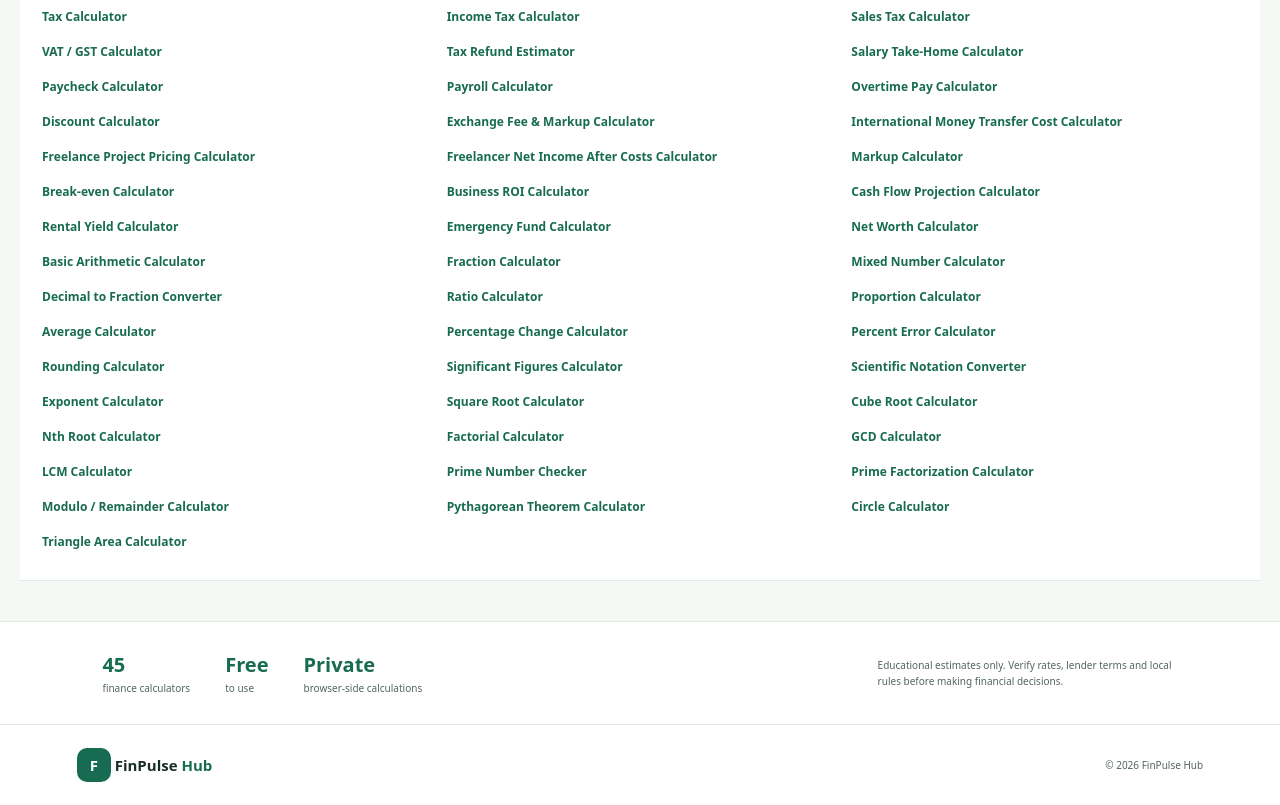
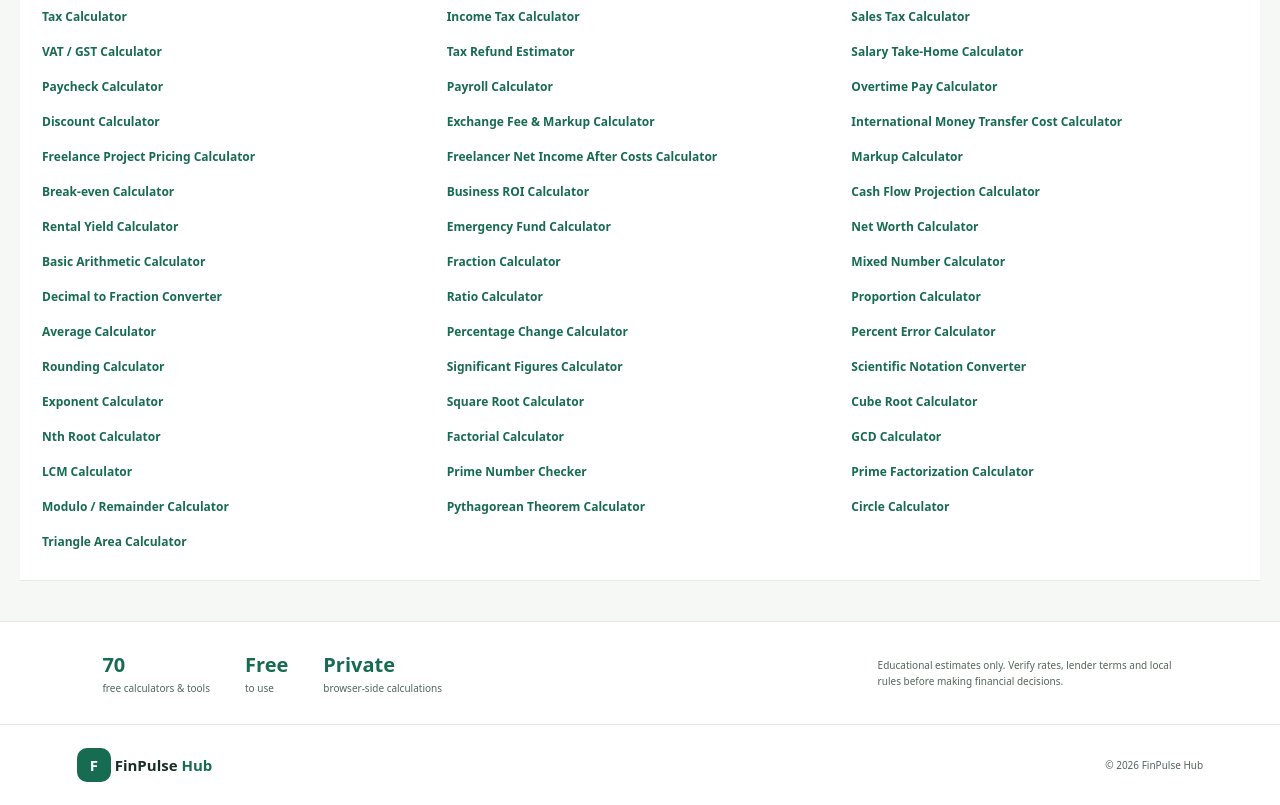
Before and after one commit to apex-global-labs/FinPulse-Hub, a website: page index.html in a window 1280 px wide. Shown: the part 1845-2650 px from the top of the page. Drawn offline with nearby package versions, Linux system fonts and the light colour scheme.

Commit message:
ui: align homepage summary with 70-tool portfolio

```diff
--- a/index.html
+++ b/index.html
@@ -2,5 +2,5 @@
 <header><a class="brand" href="#"><b>F</b> FinPulse <strong>Hub</strong></a><nav><a href="#tools">Calculators</a><a href="#tool-directory">All tools</a><a href="#about">About</a></nav></header>
 <section class="hero"><div><small>YOUR EVERYDAY FINANCE TOOLKIT</small><h1>Make better sense<br><em>of your money.</em></h1><p>Free tools for finance, mathematics, statistics, dates, units and everyday problem-solving.</p><a class="cta" href="#tools">Explore calculators ↓</a></div><div class="hero-art"><span>FINANCIAL SNAPSHOT</span><b>$12,480.00</b><small>Illustrative calculation</small><div class="bars"><i></i><i></i><i></i><i></i><i></i><i></i><i></i></div></div></section>
 <main id="tools"><aside><small>CALCULATOR LIBRARY</small><input id="search" type="search" placeholder="Find a calculator..." aria-label="Find a calculator"><div id="categories"></div><p class="privacy">✦ Your calculations run in this browser. Inputs are not sent to a server.</p></aside><section id="app" aria-live="polite"></section></main>
-<section id="tool-directory" class="tool-directory"><h2>All <span id="tool-count">70</span> calculators &amp; tools</h2><p>Browse the complete library. Each calculator opens with its own inputs, assumptions and explanatory guide.</p><nav id="tool-links" aria-label="All finance calculators"></nav></section>
-<section id="about" class="about"><div><b>45</b><span>finance calculators</span></div><div><b>Free</b><span>to use</span></div><div><b>Private</b><span>browser-side calculations</span></div><p>Educational estimates only. Verify rates, lender terms and local rules before making financial decisions.</p></section><footer><a class="brand" href="#"><b>F</b> FinPulse <strong>Hub</strong></a><span>© <span id="year"></span> FinPulse Hub</span></footer><script src="finance-core.js" defer></script><script src="math-core.js" defer></script><script src="math-tools.js" defer></script><script src="smart-ui.js" defer></script><script src="tax-data.js" defer></script><script src="tax-state-data.js" defer></script><script src="tax-engine.js" defer></script><script src="asset-data.js" defer></script><script src="app.js" defer></script></body></html>
+<section id="tool-directory" class="tool-directory"><h2>All <span id="tool-count">70</span> calculators &amp; tools</h2><p>Browse the complete library. Each calculator opens with its own inputs, assumptions and explanatory guide.</p><nav id="tool-links" aria-label="All calculators and tools"></nav></section>
+<section id="about" class="about"><div><b>70</b><span>free calculators &amp; tools</span></div><div><b>Free</b><span>to use</span></div><div><b>Private</b><span>browser-side calculations</span></div><p>Educational estimates only. Verify rates, lender terms and local rules before making financial decisions.</p></section><footer><a class="brand" href="#"><b>F</b> FinPulse <strong>Hub</strong></a><span>© <span id="year"></span> FinPulse Hub</span></footer><script src="finance-core.js" defer></script><script src="math-core.js" defer></script><script src="math-tools.js" defer></script><script src="smart-ui.js" defer></script><script src="tax-data.js" defer></script><script src="tax-state-data.js" defer></script><script src="tax-engine.js" defer></script><script src="asset-data.js" defer></script><script src="app.js" defer></script></body></html>
```
